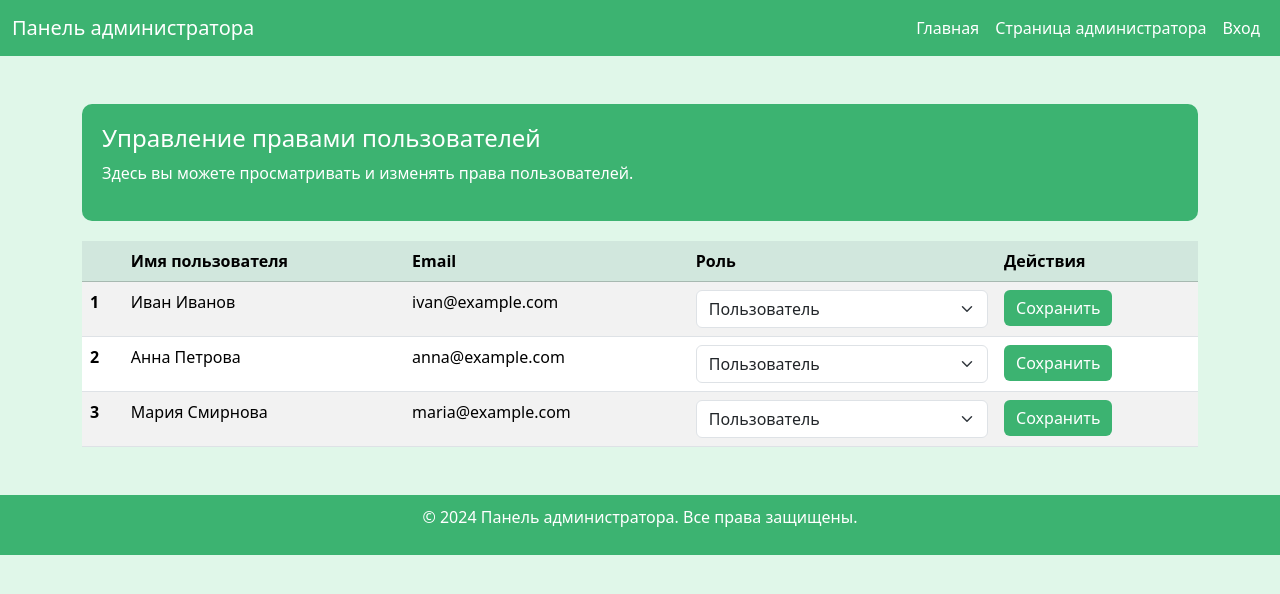
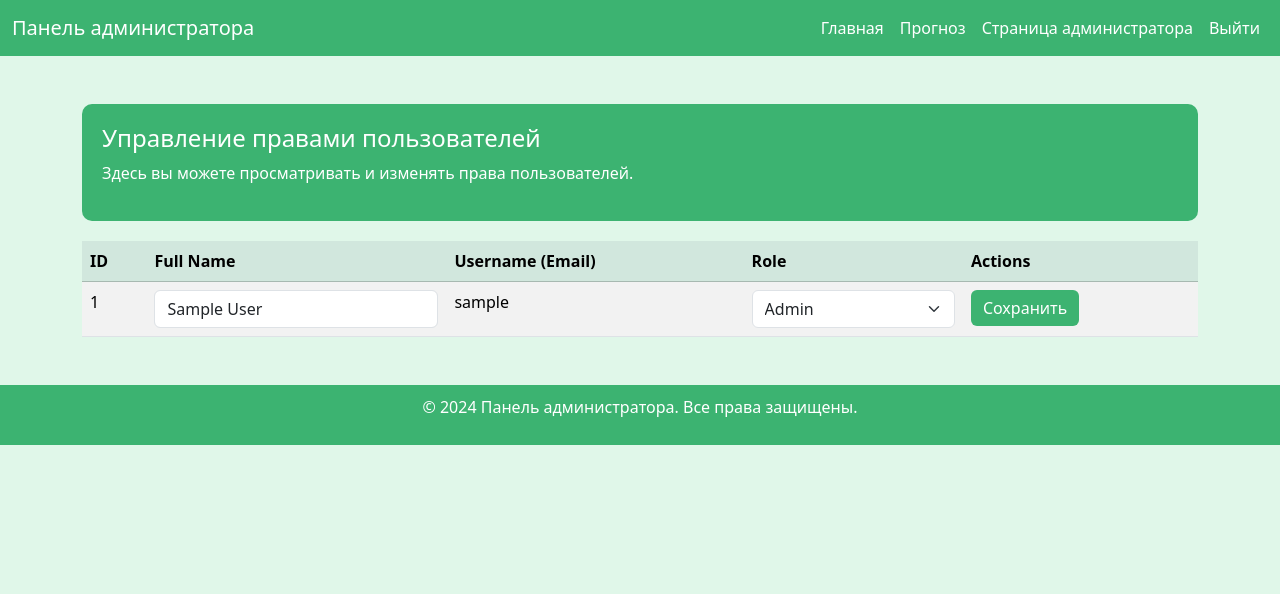
Before and after one commit to lklmkv/tpu_pr, a Flask app: page /admin in a window 1280 px wide. Shown: the top 594 px of the page. Run offline with Flask 3, Linux system fonts and the light colour scheme; a database or web service that is not in the repository returns one stand-in record (values such as "Sample title"); parts of the project's set-up code (start-up, migrations or seed data) failed here and were passed over; some libraries are stand-ins or nearby versions.

Commit message:
Update admin.html

```diff
--- a/templates/admin.html
+++ b/templates/admin.html
@@ -55,10 +55,13 @@
                         <a class="nav-link" href="/">Главная</a>
                     </li>
                     <li class="nav-item">
+                        <a class="nav-link" href="/model">Прогноз</a>
+                    </li>
+                    <li class="nav-item">
                         <a class="nav-link" href="/admin">Страница администратора</a>
                     </li>
                     <li class="nav-item">
-                        <a class="nav-link" href="/autoriz">Вход</a>
+                        <a class="nav-link" href="/autoriz">Выйти</a>
                     </li>
                 </ul>
             </div>
@@ -76,14 +79,33 @@
         <table class="table table-striped">
             <thead class="table-success">
                 <tr>
-                    <th scope="col"></th>
-                    <th scope="col">Имя пользователя</th>
-                    <th scope="col">Email</th>
-                    <th scope="col">Роль</th>
-                    <th scope="col">Действия</th>
+                    <th scope="col">ID</th>
+                    <th scope="col">Full Name</th>
+                    <th scope="col">Username (Email)</th>
+                    <th scope="col">Role</th>
+                    <th scope="col">Actions</th>
                 </tr>
             </thead>
-            <tbody>
+            {% for user in users %}
+            <tr>
+                <form method="POST">
+                    <td>{{ user[0] }}</td>
+                    <td style="width: 300px; height: 50px;"><input class="form-control" type="text" name="full_name" value="{{ user[1] }}"></td>
+                    <td>{{ user[2] }}</td>
+                    <td>
+                        <select name="role" class="form-select" aria-label="Роль пользователя">
+                            <option value="Admin" {% if user[3] == 'Admin' %}selected{% endif %}>Admin</option>
+                            <option value="User" {% if user[3] == 'User' %}selected{% endif %}>User</option>
+                        </select>
+                    </td>
+                    <td>
+                        <input type="hidden" name="user_id" value="{{ user[0] }}">
+                        <button class="btn btn-primary" type="submit">Сохранить</button>
+                    </td>
+                </form>
+            </tr>
+            {% endfor %}
+            <!-- <tbody>
                 <tr>
                     <th scope="row">1</th>
                     <td>Иван Иванов</td>
@@ -126,7 +148,7 @@
                         <button class="btn btn-primary">Сохранить</button>
                     </td>
                 </tr>
-            </tbody>
+            </tbody> -->
         </table>
     </div>
 
```
